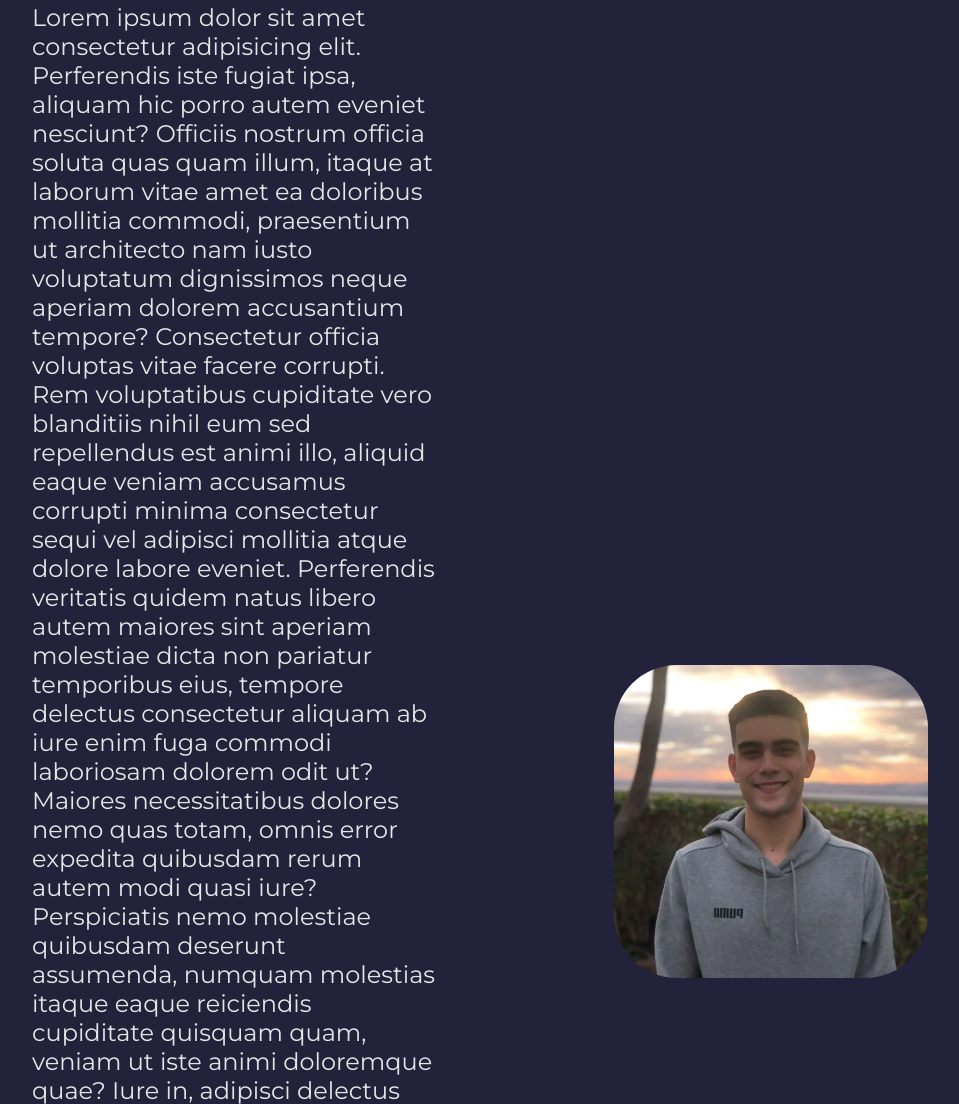
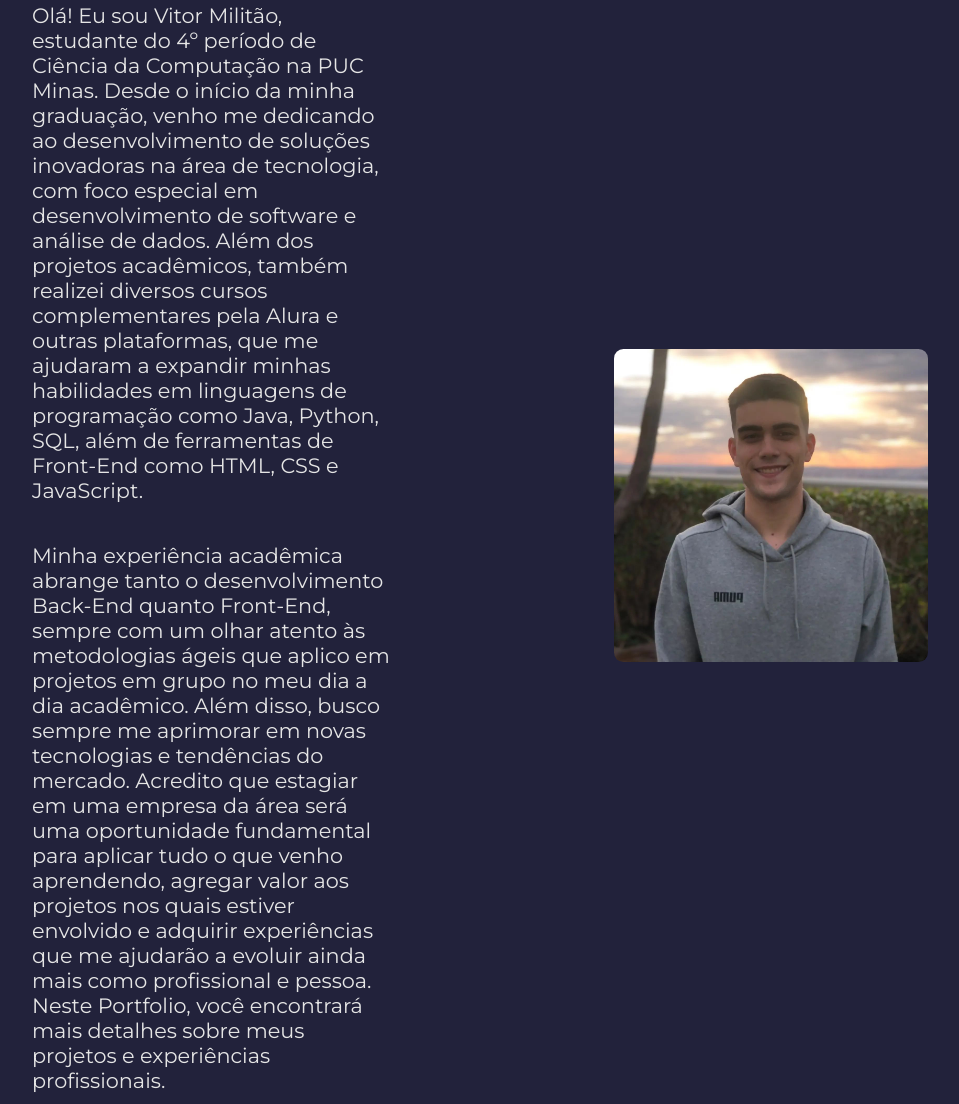
Before and after one commit to militaovitor01/Portfolio, a plain HTML site: page about.html in a window 1280 px wide. Shown: the part 200-1304 px from the top of the page, without its empty margins (160-1119 px from the left). Drawn offline with nearby package versions, Linux system fonts and the light colour scheme.

Commit message:
Atualização CSS

```diff
--- a/about.html
+++ b/about.html
@@ -20,11 +20,11 @@
         <section class="descricao__inicial">
             <h1 class = "descricao__inicial__titulo__about">Sobre mim</h1>
             <p class="descricao__inicial__apresentacao">
-                Lorem ipsum dolor sit amet consectetur adipisicing elit. Perferendis iste fugiat ipsa, aliquam hic porro autem eveniet nesciunt? Officiis nostrum officia soluta quas quam illum, itaque at laborum vitae amet ea doloribus mollitia commodi, praesentium ut architecto nam iusto voluptatum dignissimos neque aperiam dolorem accusantium tempore? Consectetur officia voluptas vitae facere corrupti. Rem voluptatibus cupiditate vero blanditiis nihil eum sed repellendus est animi illo, aliquid eaque veniam accusamus corrupti minima consectetur sequi vel adipisci mollitia atque dolore labore eveniet. Perferendis veritatis quidem natus libero autem maiores sint aperiam molestiae dicta non pariatur temporibus eius, tempore delectus consectetur aliquam ab iure enim fuga commodi laboriosam dolorem odit ut? Maiores necessitatibus dolores nemo quas totam, omnis error expedita quibusdam rerum autem modi quasi iure? Perspiciatis nemo molestiae quibusdam deserunt assumenda, numquam molestias itaque eaque reiciendis cupiditate quisquam quam, veniam ut iste animi doloremque quae? Iure in, adipisci delectus cumque impedit magnam accusamus.
+                Olá! Eu sou Vitor Militão, estudante do 4º período de Ciência da Computação na PUC Minas. Desde o início da minha graduação, venho me dedicando ao desenvolvimento de soluções inovadoras na área de tecnologia, com foco especial em desenvolvimento de software e análise de dados. Além dos projetos acadêmicos, também realizei diversos cursos complementares pela Alura e outras plataformas, que me ajudaram a expandir minhas habilidades em linguagens de programação como Java, Python, SQL, além de ferramentas de Front-End como HTML, CSS e JavaScript.
             </p>
 
             <p class="descricao__inicial__apresentacao">
-                Lorem ipsum dolor sit amet, consectetur adipisicing elit. Ipsum repudiandae reprehenderit in odit sunt accusantium eius animi. Perferendis odit illum voluptates optio eaque commodi voluptatibus voluptas nisi quisquam porro, temporibus ex aliquid enim modi fugit quas est eligendi delectus rem ipsa dicta alias facilis excepturi dolore! Voluptates debitis officia placeat, dolore quae quod magni, eius eum voluptatibus porro dolor mollitia, quis enim. Dolor, repellat magni provident mollitia non recusandae ad.
+                Minha experiência acadêmica abrange tanto o desenvolvimento Back-End quanto Front-End, sempre com um olhar atento às metodologias ágeis que aplico em projetos em grupo no meu dia a dia acadêmico. Além disso, busco sempre me aprimorar em novas tecnologias e tendências do mercado. Acredito que estagiar em uma empresa da área será uma oportunidade fundamental para aplicar tudo o que venho aprendendo, agregar valor aos projetos nos quais estiver envolvido e adquirir experiências que me ajudarão a evoluir ainda mais como profissional e pessoa. Neste Portfolio, você encontrará mais detalhes sobre meus projetos e experiências profissionais.
             </p>
         </section>
 
--- a/styles/style.css
+++ b/styles/style.css
@@ -57,7 +57,7 @@ body {
 }
 
 .descricao__inicial {
-    width: 45%;
+    width: 40%;
     display: flex;
     flex-direction: column;
     gap: 40px;
@@ -79,7 +79,7 @@ body {
 .descricao__inicial__apresentacao {
     font-family: var(--fonte--secundaria);
     font-weight: 400;
-    font-size: 1.5rem;
+    font-size: 1.3rem;
 }
 
 .descricao__inicial__subtitulo{
@@ -128,7 +128,7 @@ body {
 
 .img-perfil {
     width: 35%;
-    border-radius: 20%;
+    border-radius: 3%;
 }
 
 .rodape {
@@ -143,6 +143,10 @@ body {
     .cabecalho {
         padding: 3%;
         justify-content: center;
+    }
+
+    .cabecalho__menu {
+        gap: 40px;
     }
 
     .conteudo {
```
